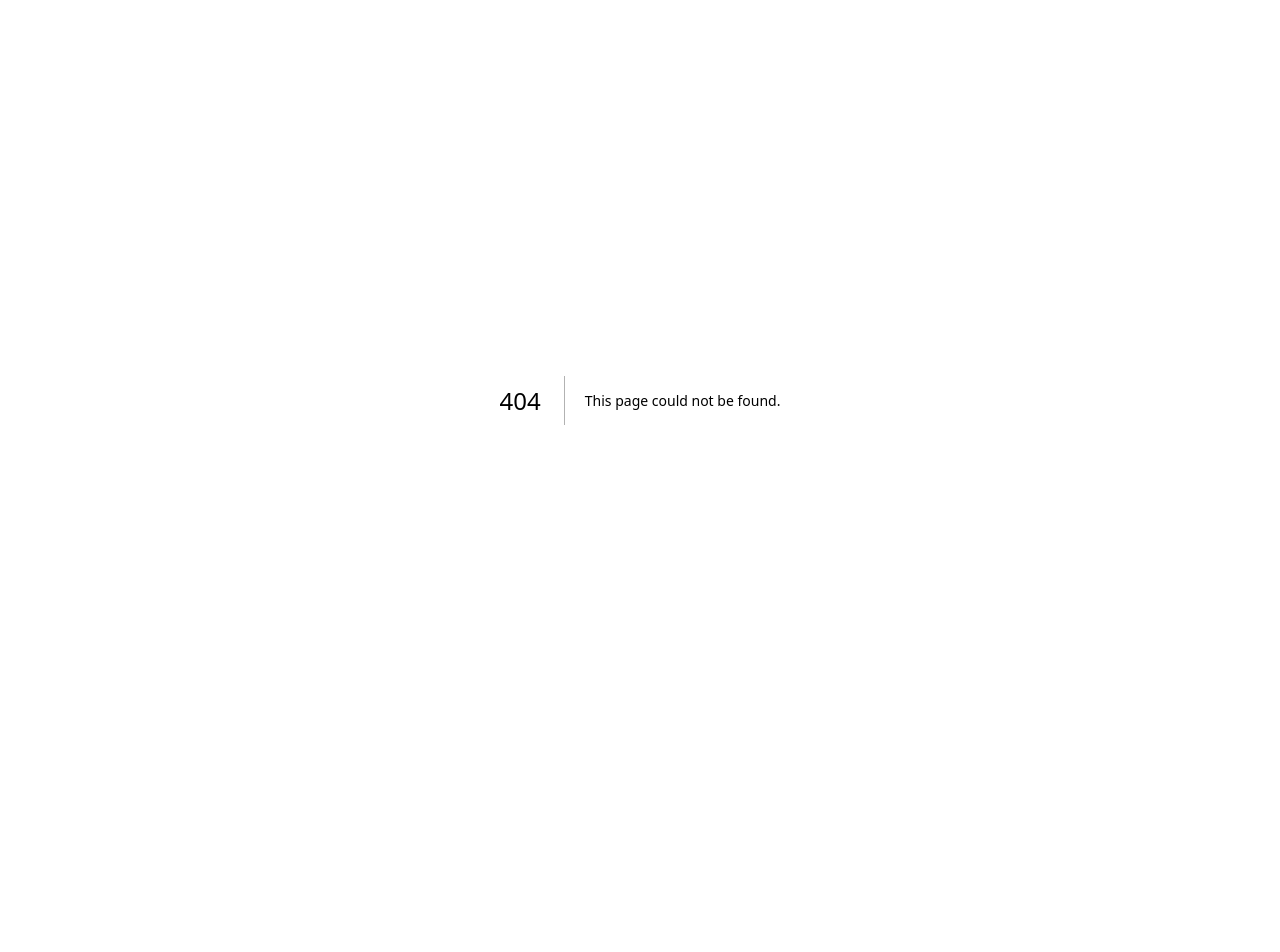
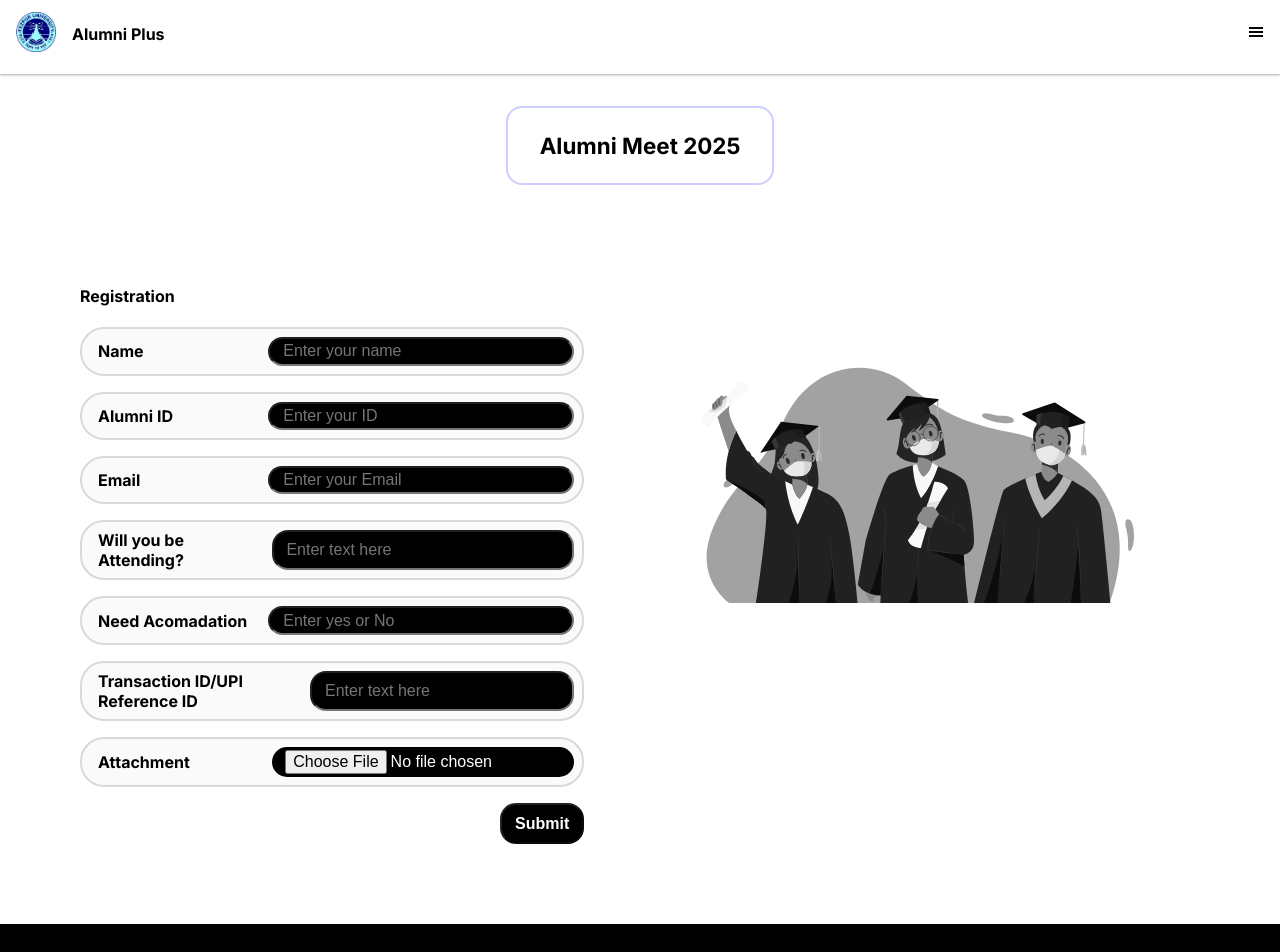
Before and after one commit to Heavy108/Alumn, a Next.js app in the folder alumn/: page /Registration in a window 1280 px wide. Before the commit this address had no page. Shown: the top 952 px of the page. Before the commit the page ends 800 px from the top, so only its background shows below. Built offline with nearby package versions, Linux system fonts and the light colour scheme.

Commit message:
changes stuff for the Demo

```diff
--- a/alumn/src/Components/Footer.jsx
+++ b/alumn/src/Components/Footer.jsx
@@ -7,7 +7,7 @@ function Footer() {
   return (
     <>
       <div className={style.Footer}>
-        <h1 >Alumni Connect</h1>
+        <h1 >Alumni Plus</h1>
         <ul className={style.list}>
           <li>University Links</li>
           <li>TU Home</li>
@@ -29,7 +29,7 @@ function Footer() {
         <ul className={style.list}>
           <li>Address</li>
           <li>
-            Alumni Connect Computer Science Department, Tezpur University,
+            Alumni Plus Computer Science Department, Tezpur University,
             Napaam, Tezpur - 784028
           </li>
           <li className={style.icons}>
@@ -44,7 +44,7 @@ function Footer() {
             <IoLogoYoutube /> <FaFacebookF /> <IoLogoInstagram />{" "}
             <FaLinkedinIn />
           </li>
-          <li>Copyright © 2024 Alumni Connect ,TEZPUR UNIVERSITY</li>
+          <li>Copyright © 2024 Alumni Plus ,TEZPUR UNIVERSITY</li>
         </ul>
       </div>
     </>
--- a/alumn/src/Components/Navbar.jsx
+++ b/alumn/src/Components/Navbar.jsx
@@ -25,7 +25,7 @@ function Navbar() {
         width={40}
         height={40}
         alt="University Logo"/></span>
-        <Link href="/"><h4>Alumni Connect</h4></Link>
+        <Link href="/"><h4>Alumni Plus</h4></Link>
         {/* <span> <GiHamburgerMenu/></span> */}
         </div>
 
--- a/alumn/src/app/Digital_Card/page.jsx
+++ b/alumn/src/app/Digital_Card/page.jsx
@@ -31,7 +31,9 @@ function Digital_AlumniCard() {
     try {
       const response = await fetch(`/api/checkroll?rollNo=${rollNo}`);
       const data = await response.json();
-      setRollNoValid(data.exists);
+      // setRollNoValid(data.exists);
+      setRollNoValid(true);
+
     } catch (error) {
       console.error(error);
       setRollNoValid(false);
--- a/alumn/src/app/Event_details/page.jsx
+++ b/alumn/src/app/Event_details/page.jsx
@@ -6,7 +6,9 @@ import Image from "next/image";
 import logo from "@/Assets/Logo.png";
 import { IoLocation, IoLogoLinkedin, IoMail } from "react-icons/io5";
 import { fetchEventData } from "../api/Events/route";
-
+import sty from "@/css/button.module.css";
+import Link from "next/link";
+import Button from "@/Components/Button";
 async function Event_detail({ searchParams }) {
     const id =searchParams.id
     // const id ="66f2b85247b33c2f6e46a923"
@@ -26,7 +28,10 @@ async function Event_detail({ searchParams }) {
         <Navbar />
         <Title title="Event Details" />
         <center className={style.heading}>
-                <h4>We are excited to announce the upcoming event on December 15-16 for Tezpur University Alumni</h4>
+          <h4>
+            We are excited to announce the upcoming event on December 15-16 for
+            Tezpur University Alumni
+          </h4>
         </center>
         <div className={style.container}>
           <div className={style.detail_card}>
@@ -40,12 +45,7 @@ async function Event_detail({ searchParams }) {
               />
             )}
             <div className={style.top}>
-                        <Image
-                            src={logo}
-                            width={100}
-                            height={100}
-                            alt="TU Logo"
-                        />
+              <Image src={logo} width={100} height={100} alt="TU Logo" />
               <div className={style.toptext}>
                 <h4>Alumni Relations, Tezpur University</h4>
                 <h3>{Head || "Event Head"}</h3>
@@ -57,7 +57,10 @@ async function Event_detail({ searchParams }) {
               <p>{Position || "Speaker Position"}</p>
             </div>
             <p className={style.location}>
-                        <span><IoLocation /> Venue:</span> {Venue || "Event Venue"}
+              <span>
+                <IoLocation /> Venue:
+              </span>{" "}
+              {Venue || "Event Venue"}
             </p>
             <p className={style.location}>
               <span>Time:</span> {time || "Event Time"}
@@ -78,6 +81,11 @@ async function Event_detail({ searchParams }) {
             )}
             <h3>About</h3>
             <p>{description || "No description available."}</p>
+            <div className={sty.wrapper2}>
+              <Link href="/Registration">
+                <Button text="Register" />
+              </Link>
+            </div>
           </div>
         </div>
         <Footer />
--- /dev/null
+++ b/alumn/src/app/Registration/page.jsx
@@ -0,0 +1,152 @@
+"use client";
+import Button from "@/Components/Button";
+import { Input, Textarea } from "@/Components/Input";
+import Title from "@/Components/Title";
+import style from "@/css/Input.module.css";
+import Image from "next/image";
+import reg from "@/Assets/regist.svg";
+import Navbar from "@/Components/Navbar";
+import Footer from "@/Components/Footer";
+import { useState, useEffect } from "react";
+
+function Registration() {
+  const [isLoading, setIsLoading] = useState(false);
+  const [alumniId, setAlumniId] = useState("");
+  const [alumniIdValid, setAlumniIdValid] = useState(null); // null: not checked, true: valid, false: invalid
+  const [debounceTimeout, setDebounceTimeout] = useState(null);
+
+  const onSubmit = async (e) => {
+    e.preventDefault();
+    setIsLoading(true);
+
+    try {
+      const formData = new FormData(e.target);
+      const response = await fetch("/api/Achievements", {
+        method: "POST",
+        body: formData,
+      });
+
+      const data = await response.json();
+      console.log(data);
+      if (data.success) {
+        alert("Your Achivements submitted successfully!");
+      } else {
+        alert("Submission failed. Please try again later.");
+      }
+    } catch (error) {
+      console.error(error);
+      alert("An error occurred. Please try again later.");
+    } finally {
+      setIsLoading(false);
+    }
+  };
+
+  const checkAlumniId = async (id) => {
+    try {
+      const response = await fetch(`/api/CheckId?alumniId=${id}`);
+      const data = await response.json();
+      setAlumniIdValid(data.exists);
+    } catch (error) {
+      console.error(error);
+      setAlumniIdValid(false);
+    }
+  };
+
+  const handleAlumniIdChange = (e) => {
+    const id = e.target.value;
+    setAlumniId(id);
+    setAlumniIdValid(null);
+
+    if (debounceTimeout) {
+      clearTimeout(debounceTimeout);
+    }
+
+    setDebounceTimeout(
+      setTimeout(() => {
+        if (id) {
+          checkAlumniId(id);
+        }
+      }, 3000)
+    ); // 3 seconds debounce
+  };
+
+  useEffect(() => {
+    return () => {
+      if (debounceTimeout) {
+        clearTimeout(debounceTimeout);
+      }
+    };
+  }, [debounceTimeout]);
+
+  return (
+    <>
+      <Navbar />
+      <Title title="Alumni Meet 2025" />
+      <div className={style.container}>
+        <form onSubmit={onSubmit} className={style.form}>
+          <h4>Registration</h4>
+          <Input label="Name" type="text" placeholder="Enter your name" />
+
+          <div className={style.Input_field}>
+            <label htmlFor="Alumni ID">
+              Alumni ID
+              {alumniIdValid === true && (
+                <span className={style.valid}>✔️</span>
+              )}
+              {alumniIdValid === false && (
+                <span className={style.invalid}>❌</span>
+              )}
+            </label>
+            <input
+              name="Alumni ID"
+              type="text"
+              placeholder="Enter your ID"
+              value={alumniId}
+              onChange={handleAlumniIdChange}
+            />
+          </div>
+          <Input label="Email" type="email" placeholder="Enter your Email" />
+          <Input
+            label="Will you be Attending?"
+            type="text"
+            placeholder="Enter text here"
+          />
+          <Input label="Need Acomadation" placeholder="Enter yes or No"></Input>
+          <Input
+            label="Transaction ID/UPI Reference ID"
+            type="text"
+            placeholder="Enter text here"
+          />
+          {/* <Textarea
+            label="Description"
+            type="text"
+            placeholder="Enter text here"
+          /> */}
+          <div className={style.Input_field}>
+            <label htmlFor="Attachment">Attachment</label>
+            <input
+              name="Attachment"
+              type="file"
+              placeholder="Screenshot of payment"
+            //   onChange={handleFileInputChange}
+            />
+          </div>
+          <div className={style.Button}>
+            <button
+              type="submit"
+              disabled={isLoading || alumniIdValid !== true}
+            >
+              {isLoading ? "Submitting..." : "Submit"}
+            </button>
+          </div>
+        </form>
+        <div className={style.img_conatiner}>
+          <Image src={reg} alt="share Achievements" />
+        </div>
+      </div>
+      <Footer />
+    </>
+  );
+}
+
+export default Registration;
```
Also changed, not shown: alumn/src/Js/Data.js (+16 -16 lines), alumn/src/Assets/regist.svg (added). Lines whose indentation alone changed are shown as unchanged.
